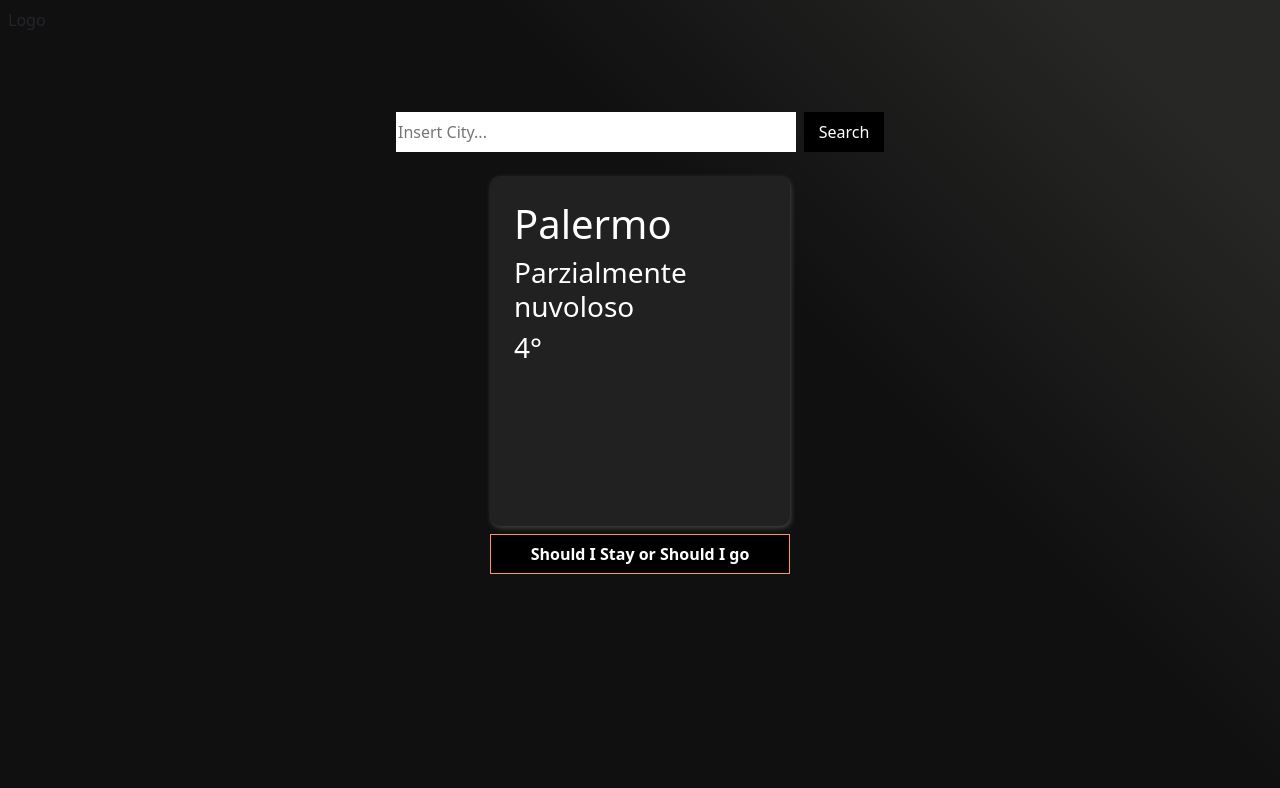
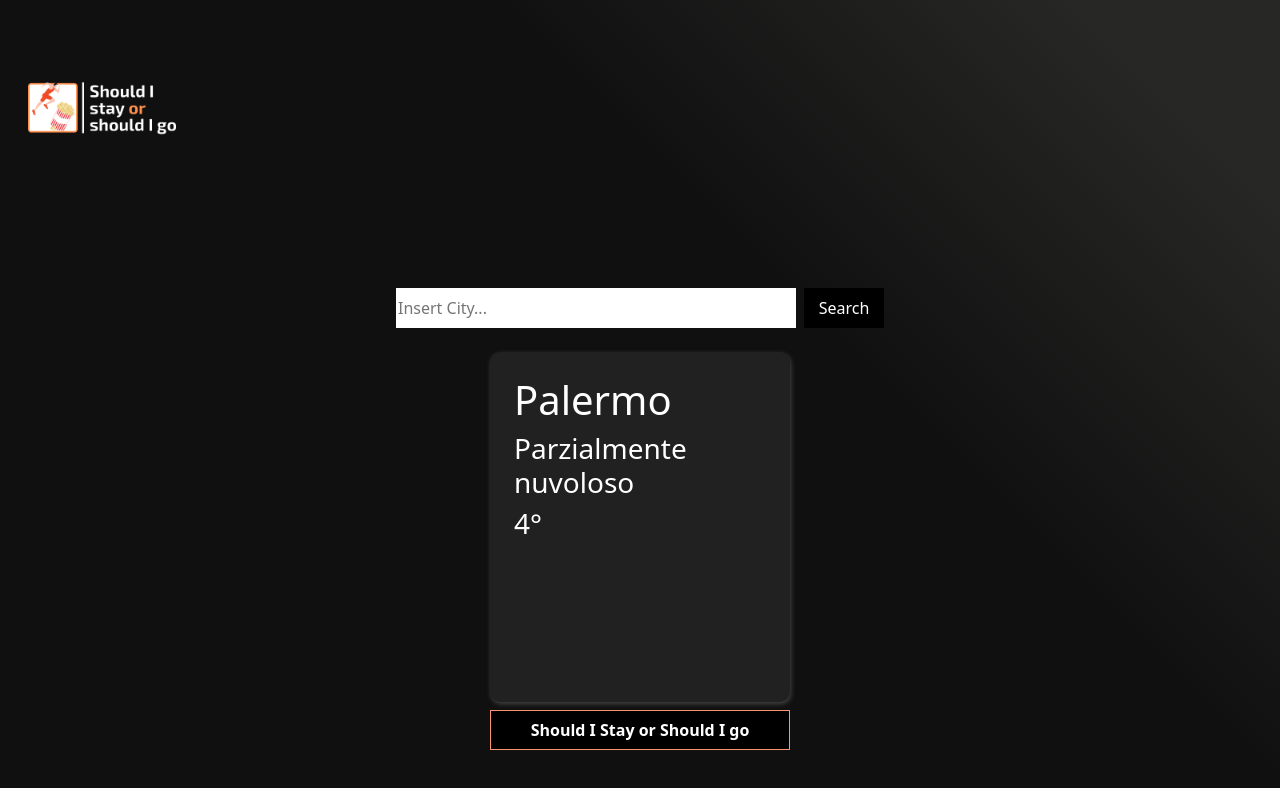
Before and after one commit to CarmeloB4/test-project, an Angular app: page / in a window 1280 px wide. Shown: the top 788 px of the page. Built offline with nearby package versions, Linux system fonts and the light colour scheme; no server answers.

Commit message:
Add logo and fix effect

```diff
--- a/src/app/modules/homepage/pages/homepage/homepage.component.html
+++ b/src/app/modules/homepage/pages/homepage/homepage.component.html
@@ -1,5 +1,7 @@
 <div class="main-wrapper d-flex flex-column gap-5">
-  <div class="p-2">Logo</div>
+  <div class="logo p-2 ml-2">
+    <img src="assets/images/brand/logo.png" alt="logo">
+  </div>
   <div class="weather-container d-flex flex-column align-items-center">
     <div class="search d-flex justify-content-around mt-4">
       <input type="text" placeholder="Insert City...">
--- a/src/app/modules/homepage/pages/homepage/homepage.component.scss
+++ b/src/app/modules/homepage/pages/homepage/homepage.component.scss
@@ -5,6 +5,12 @@
   background: rgb(17,16,16);
   background: linear-gradient(45deg, rgba(17,16,16,1) 62%, rgba(38,38,37,0.9948354341736695) 90%);
   overflow: hidden;
+
+  .logo {
+    img {
+      width: 200px;
+    }
+  }
 
   .weather-container {
     .search {
@@ -42,7 +48,7 @@
       &:hover {
         background-color: #fff;
         color: #000;
-        transform: rotate(360deg);
+        transform: rotateX(360deg);
       }
     }
   }
```
Also changed, not shown: src/assets/images/brand/logo.png (added).
